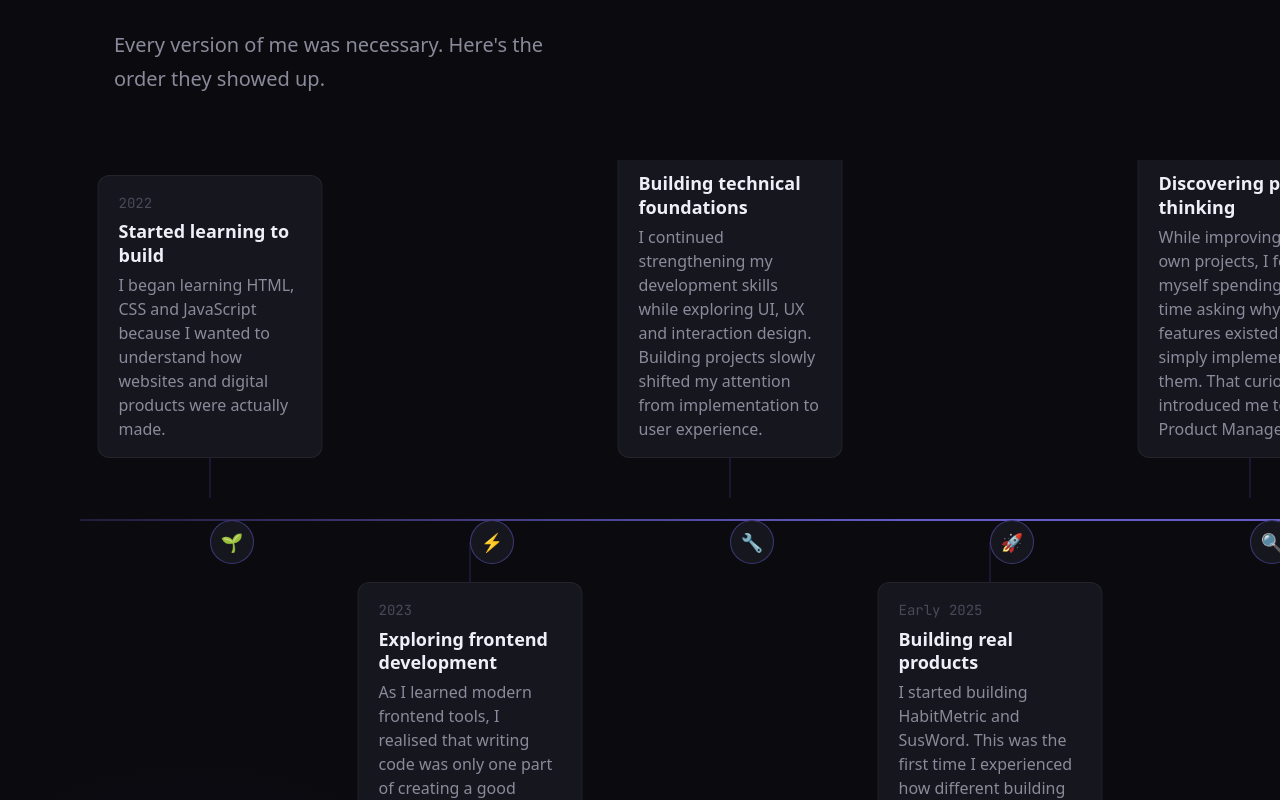
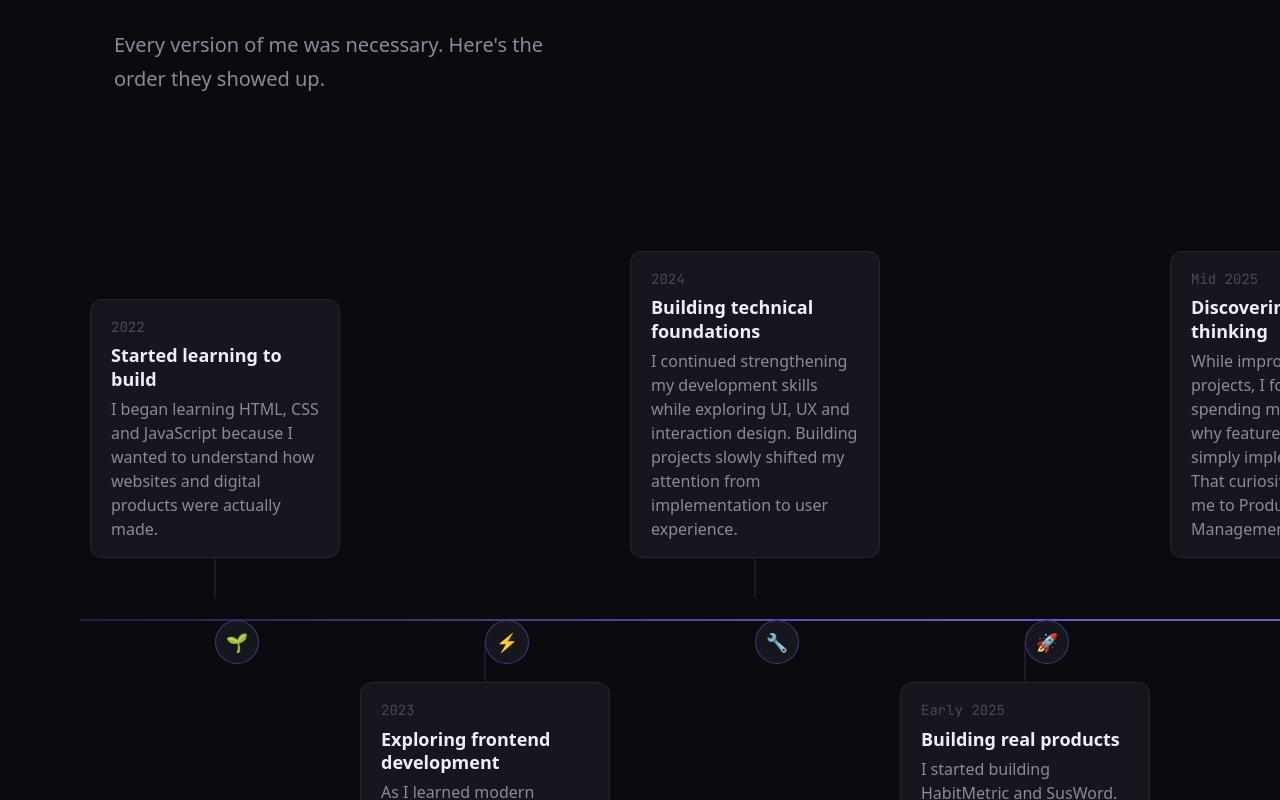
Before and after one commit to harshikagahlot/pm-portfolio, a React (Vite) app: page / in a window 1280 px wide. Shown: the part 8400-9200 px from the top of the page. Built offline with nearby package versions, Linux system fonts and the light colour scheme; a web font is replaced by a local one.

Commit message:
Fix timeline clipping: use overflow clip, raise track height to 920, widen cards to 250px

```diff
--- a/src/sections/Timeline.tsx
+++ b/src/sections/Timeline.tsx
@@ -9,11 +9,11 @@ const PURPLE = '#7c6ff7'
 const CIRCLE_D = 44
 const LAST_CIRCLE_D = 52
 const STEM_H = 40
-const NODE_W = 260
-const NODE_W_MOBILE = 200
-const CARD_W = 225
-const CARD_W_MOBILE = 178
-const TRACK_H = 720 // px — height of the scrollable track
+const NODE_W = 270
+const NODE_W_MOBILE = 210
+const CARD_W = 250
+const CARD_W_MOBILE = 190
+const TRACK_H = 920 // px — height of the scrollable track
 
 
 // ── Milestone data ────────────────────────────────────────────
@@ -285,7 +285,7 @@ const Timeline: React.FC = () => {
         paddingBottom: '120px',
         backgroundColor: 'rgba(10, 10, 15, 0.75)',
         position: 'relative',
-        overflow: 'hidden',
+        overflow: 'clip',
       }}
     >
       {/* Parallax glow background layer */}
```
